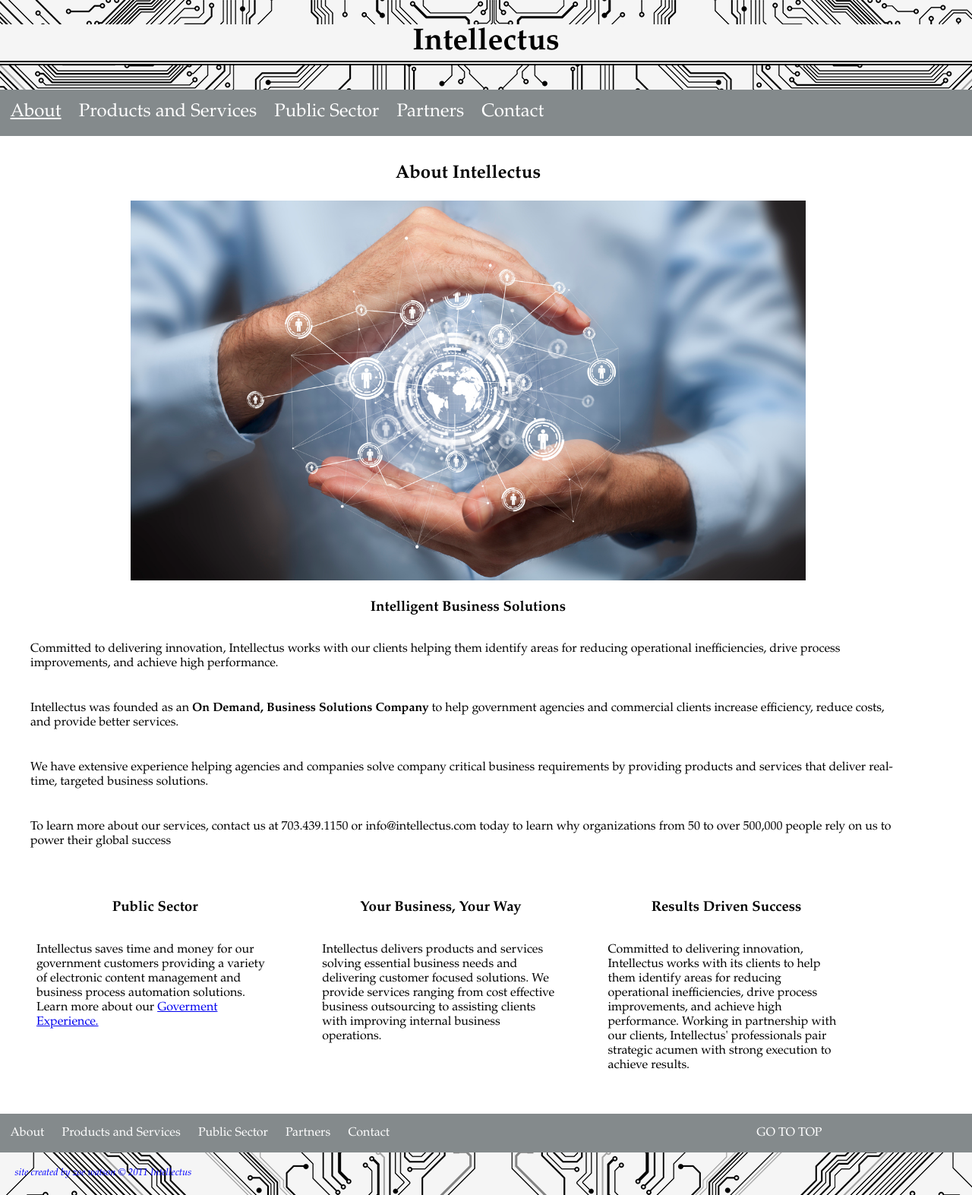
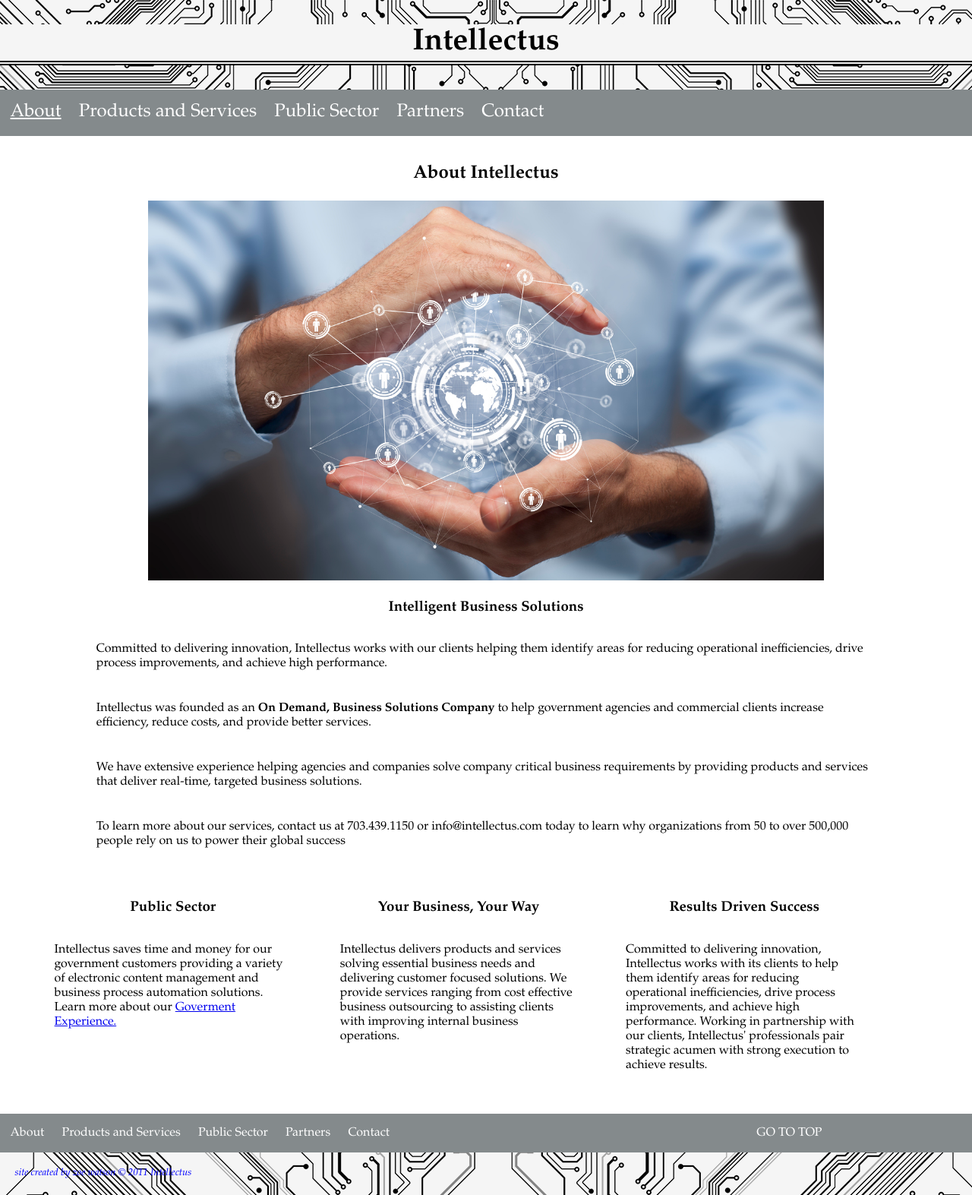
Before and after one commit to ChrisWatson1/Website, a PHP site: page /home.php in a window 1280 px wide. Shown: the whole page at 76% size. Run offline with PHP 8.4, Linux system fonts and the light colour scheme.

Commit message:
Update intellectus.css

```diff
--- a/css/intellectus.css
+++ b/css/intellectus.css
@@ -172,9 +172,11 @@ footer .dropdown{
  .all{
      margin-top: 0px;
      margin :auto;
+     text-align:center;
  }
  .main {
-    width: 95%;
+    width: 85%;
+    text-align:left;
     display: inline-block;
 }
 article {
```
